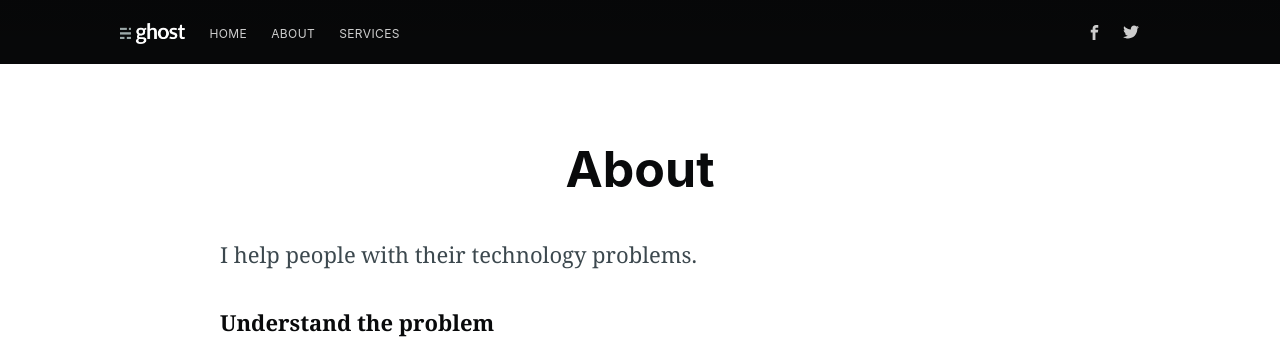
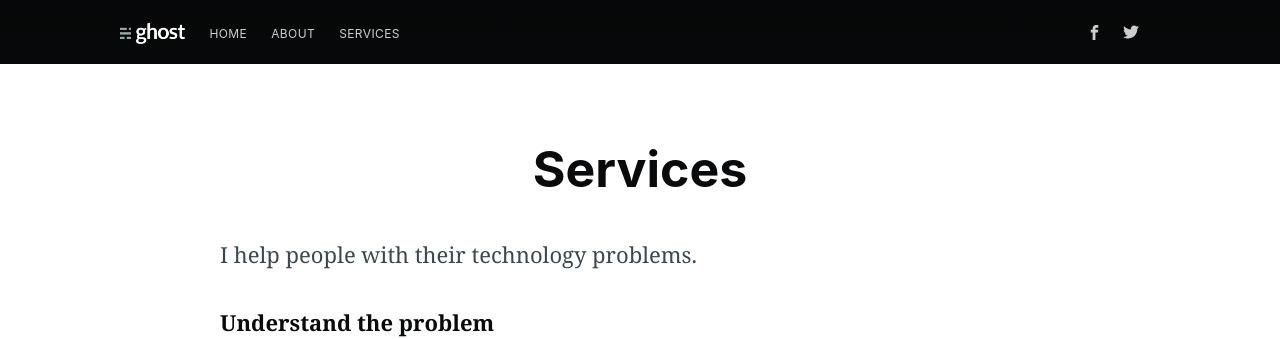
Before and after one commit to jonmholt/jonmholt.github.io, a Jekyll site: the page built from services/index.md, in a window 1280 px wide. Shown: the top 339 px of the page. Built offline with Jekyll 4.4.1, drawn with Linux system fonts in a browser that asks for light colours; nearby versions of some CDN libraries; comment, search, counter and statistics services are not loaded.

Commit message:
services

```diff
--- a/_includes/navigation.html
+++ b/_includes/navigation.html
@@ -1,5 +1,5 @@
 <ul class="nav" role="menu">
     <li class="nav-home" role="menuitem"><a href="{{site.baseurl}}">Home</a></li>
-    <li class="nav-about" role="menuitem"><a href="{{site.baseurl}}about/">About</a></li>
-    <li class="nav-about" role="menuitem"><a href="{{site.baseurl}}services/">Services</a></li>
+    <li class="nav-about" role="menuitem"><a href="{{site.baseurl}}/about/">About</a></li>
+    <li class="nav-about" role="menuitem"><a href="{{site.baseurl}}/services/">Services</a></li>
 </ul>
--- a/services/index.md
+++ b/services/index.md
@@ -1,7 +1,7 @@
 ---
 layout: page
 current: about
-title: About
+title: Services
 navigation: true
 logo: 'assets/images/jon.jpg'
 class: page-template
```
